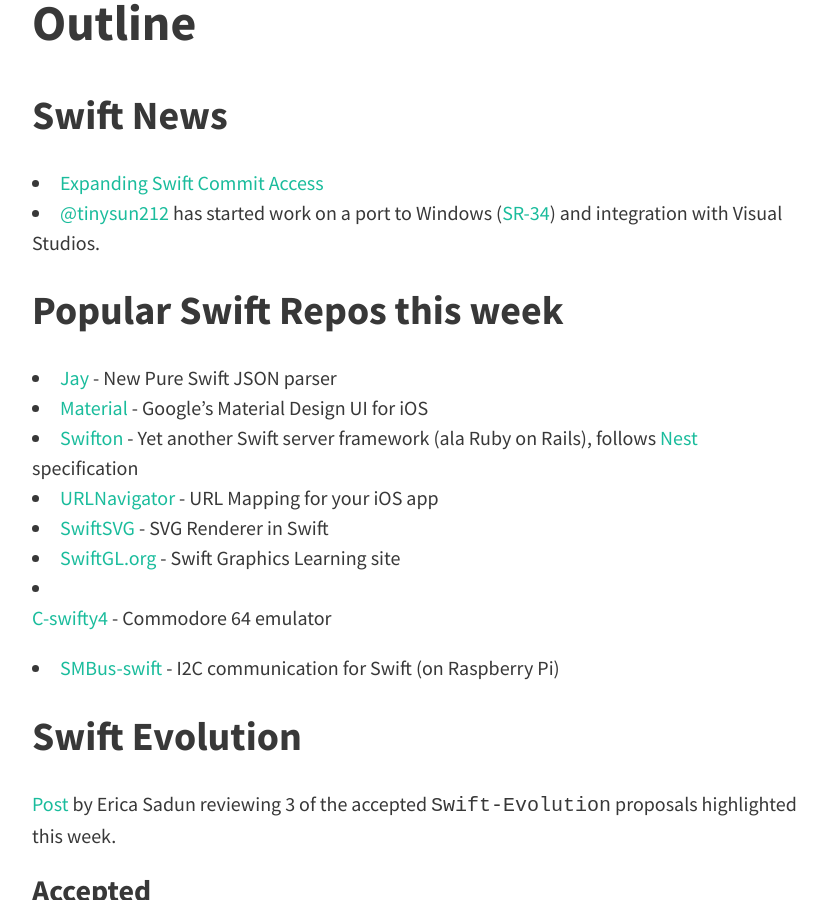
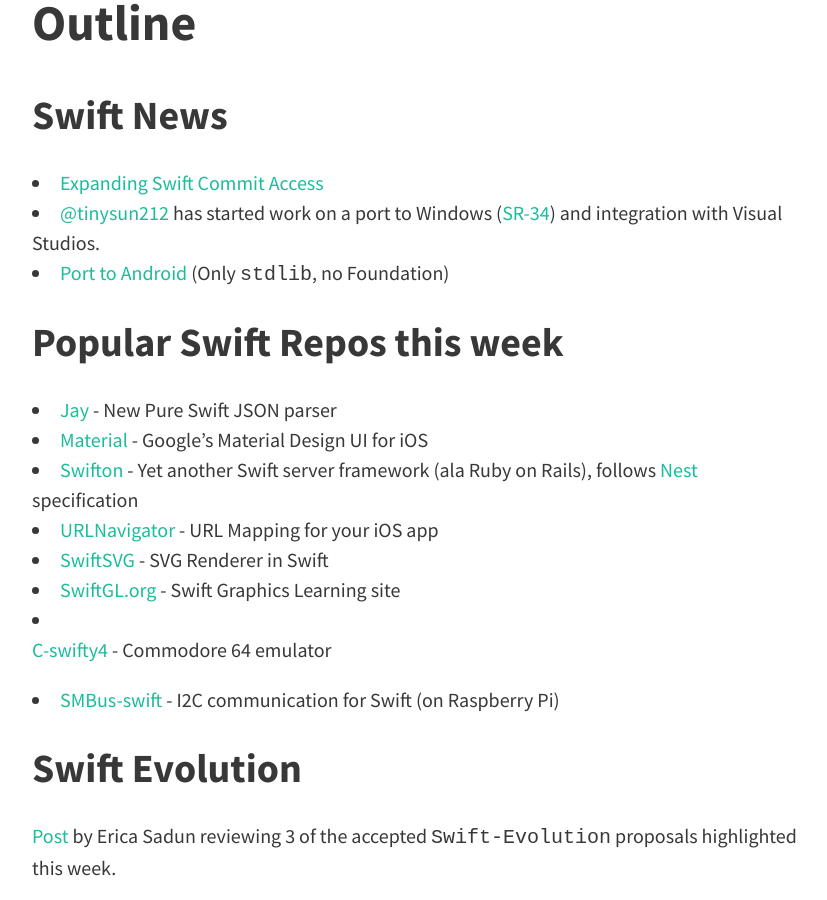
Before and after one commit to SwiftPeru/swiftperu.github.io, a Jekyll site: the page built from _posts/2016-03-04-Weekly-2.md, in a window 1280 px wide and 900 px high, scrolled down 413 px. Shown: the whole window, without its empty margins (224-1051 px from the left). Built offline with Jekyll 4.4.1, drawn with Linux system fonts in a browser that asks for light colours; nearby versions of some CDN libraries.

Commit message:
updated posted

```diff
--- a/_posts/2016-03-04-Weekly-2.md
+++ b/_posts/2016-03-04-Weekly-2.md
@@ -12,6 +12,7 @@ title: Swift Weekly 04/03/2016
 
 - [Expanding Swift Commit Access](https://swift.org/blog/swift-commit-access/)
 - [@tinysun212](http://twitter.com/tinysun212) has started work on a port to Windows ([SR-34](https://bugs.swift.org/browse/SR-34)) and integration with Visual Studios.
+- [Port to Android](https://github.com/apple/swift/pull/1442) (Only `stdlib`, no Foundation)
 
 ## Popular Swift Repos this week
 
```
